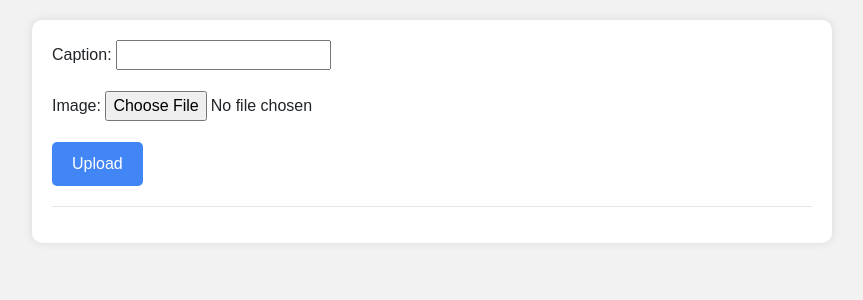
After one commit to Shubham-2004/Resume_Uploader, a Django app: page /image_upload/ in a window 1280 px wide. The commit adds this page. Shown: the top 300 px of the page, without its empty margins (208-1071 px from the left). Run offline with Django 4.2, Linux system fonts and the light colour scheme; data that the repository does not hold is empty; some libraries are stand-ins or nearby versions.

Commit message:
Image_upload commit

```diff
--- a/app/admin.py
+++ b/app/admin.py
@@ -4,3 +4,6 @@ from .models import Resume
 @admin.register(Resume)
 class ResumeModelAdmin(admin.ModelAdmin):
     list_display = ['id','name','dob','gender','locality','city','pin','state','mobile','email','job_city','profile_image','my_file']
+
+from .models import Image
+admin.site.register(Image)
--- a/app/forms.py
+++ b/app/forms.py
@@ -42,3 +42,8 @@ class DocumentForm(forms.ModelForm):
     class Meta:
         model = Document
         fields = ['file_field']
+
+class ImageForm(forms.ModelForm):
+   class Meta:
+      model = Image
+      fields = ("caption","image")
--- a/app/models.py
+++ b/app/models.py
@@ -57,3 +57,9 @@ class Resume(models.Model):
 
 class Document(models.Model):
     file_field = models.FileField(upload_to='documents',blank=True)
+
+class Image(models.Model):
+    caption = models.CharField(max_length=100)
+    image= models.ImageField(upload_to="img/%y")
+    def __str___(self):
+        return self.caption
--- a/hello_world/core/views.py
+++ b/hello_world/core/views.py
@@ -56,3 +56,16 @@ def upload_document(request):
 def uploaded_documents(request):
     documents = Document.objects.all()
     return render(request, 'uploaded_documents.html', {'documents': documents})
+
+def image_upload(request):
+    if request.method == "POST":
+        form = ImageForm(data=request.POST, files=request.FILES)
+        if form.is_valid():
+            form.save()
+            obj = form.instance
+            return render(request, "image_upload.html", {"obj": obj})
+    else:  # Handle the GET request
+        form = ImageForm()
+
+    img = Image.objects.all()
+    return render(request, "image_upload.html", {"img": img, "form": form})
--- a/hello_world/templates/Dashboard.html
+++ b/hello_world/templates/Dashboard.html
@@ -69,6 +69,7 @@
         <li><a href="#">Siksha Ai</a></li>
         <li><a href="{% url 'resume' %}">Resume Maker</a></li>
         <li><a href="{% url 'upload_document' %}">Documents Storer</a></li>
+        <li><a href = "{% url 'image_upload' %}"> Image Upload</a></li>
         <li><a href="#">Services</a></li>
         <li><a href="#">Contact</a></li>
       </ul>
--- /dev/null
+++ b/hello_world/templates/image_upload.html
@@ -0,0 +1,92 @@
+<!DOCTYPE html>
+<html lang="en">
+<head>
+    <meta charset="UTF-8">
+    <meta name="viewport" content="width=device-width, initial-scale=1.0">
+    <title>Google Home</title>
+    <!-- Bootstrap CSS -->
+    <link rel="stylesheet" href="https://cdn.jsdelivr.net/npm/bootstrap@4.3.1/dist/css/bootstrap.min.css" integrity="sha384-ggOyR0iXCbMQv3Xipma34MD+dH/1fQ784/j6cY/iJTQUOhcWr7x9JvoRxT2MZw1T" crossorigin="anonymous">
+    <!-- Custom CSS -->
+    <style>
+        body {
+            font-family: Arial, sans-serif;
+            background-color: #f2f2f2;
+            padding-top: 20px;
+        }
+        .container {
+            max-width: 800px;
+            margin: auto;
+            background-color: #fff;
+            padding: 20px;
+            border-radius: 10px;
+            box-shadow: 0px 0px 10px rgba(0, 0, 0, 0.1);
+        }
+        h1 {
+            text-align: center;
+            color: #4285f4;
+        }
+        form {
+            margin-bottom: 20px;
+        }
+        .btn-upload {
+            background-color: #4285f4;
+            color: #fff;
+            border: none;
+            padding: 10px 20px;
+            border-radius: 5px;
+            cursor: pointer;
+        }
+        .btn-upload:hover {
+            background-color: #357ae8;
+        }
+        .img-thumbnail {
+            box-shadow: 0px 0px 5px rgba(0, 0, 0, 0.1);
+            margin-bottom: 10px;
+        }
+        .image-grid {
+            display: flex;
+            flex-wrap: wrap;
+            justify-content: space-between;
+        }
+        .image-item {
+            flex-basis: 30%; /* Adjust as needed */
+            margin-bottom: 20px;
+        }
+        .image-item img {
+            max-width: 100%;
+            height: auto;
+            border-radius: 5px;
+        }
+        .image-item h2 {
+            text-align: center;
+        }
+    </style>
+</head>
+<body>
+
+    <div class="container">
+        <form action="." method="post" enctype="multipart/form-data">
+            {% csrf_token %}
+            {{ form.as_p }}
+            <button type="submit" class="btn btn-upload">Upload</button>
+        </form>
+        <hr>
+        {% if obj %}
+        <h3>Successfully uploaded: {{ obj.caption }}</h3>
+        <img src="{{ obj.image.url }}" alt="Uploaded Image" class="img-thumbnail">
+        {% endif %}
+        <div class="image-grid">
+            {% for x in img %}
+            <div class="image-item">
+                <img src="{{ x.image.url }}" alt="Image" class="img-thumbnail">
+                <h2>{{ x.caption }}</h2>
+            </div>
+            {% endfor %}
+        </div>
+    </div>
+    <!-- Bootstrap JS and jQuery -->
+    <script src="https://code.jquery.com/jquery-3.3.1.slim.min.js" integrity="sha384-q8i/X+965DzO0rT7abK41JStQIAqVgRVzpbzo5smXKp4YfRvH+8abtTE1Pi6jizo" crossorigin="anonymous"></script>
+    <script src="https://cdn.jsdelivr.net/npm/popper.js@1.14.7/dist/umd/popper.min.js" integrity="sha384-UO2eT0CpHqdSJQ6hJty5KVphtPhzWj9WO1clHTMGa3JDZwrnQq4sF86dIHNDz0W1" crossorigin="anonymous"></script>
+    <script src="https://cdn.jsdelivr.net/npm/bootstrap@4.3.1/dist/js/bootstrap.min.js" integrity="sha384-JjSmVgyd0p3pXB1rRibZUAYoIIy6OrQ6VrjIEaFf/nJGzIxFDsf4x0xIM+B07jRM" crossorigin="anonymous"></script>
+</body>
+</html>
--- a/hello_world/urls.py
+++ b/hello_world/urls.py
@@ -26,6 +26,7 @@ urlpatterns = [
     path("resume/", core_views.HomeView.as_view(), name='resume'),  # Moved before "Document/"
     path("upload_document/", core_views.upload_document, name='upload_document'),
     path("uploaded_documents/", core_views.uploaded_documents, name='uploaded_documents'),
+    path("image_upload/",core_views.image_upload,name='image_upload'),
     path("admin/", admin.site.urls),
     path('<int:pk>', core_views.CandidateView.as_view(), name='candidate'),
     path("__reload__/", include("django_browser_reload.urls")),
```
Also changed, not shown: app/migrations/0005_image_alter_document_file_field.py (added), hello_world/media/img/24/2023-03-08.png (added), hello_world/media/img/24/Screenshot_2023-08-15_000243.png (added), hello_world/media/img/24/Screenshot_2023-08-31_123748.png (added), hello_world/media/img/24/Screenshot_2023-09-04_110533.png (added), hello_world/media/img/24/Screenshot_2023-09-14_222342.png (added), hello_world/media/img/24/Screenshot_2023-09-19_165311.png (added), hello_world/media/img/24/WIN_20230920_16_05_19_Pro.jpg (added).
